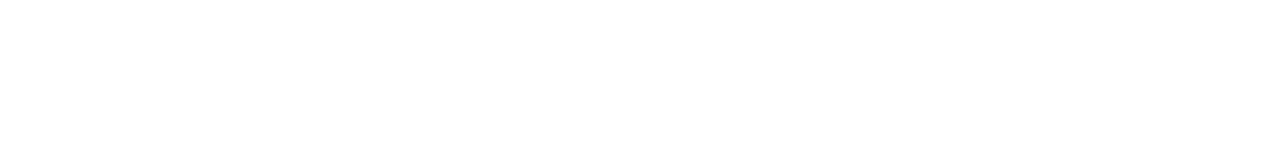
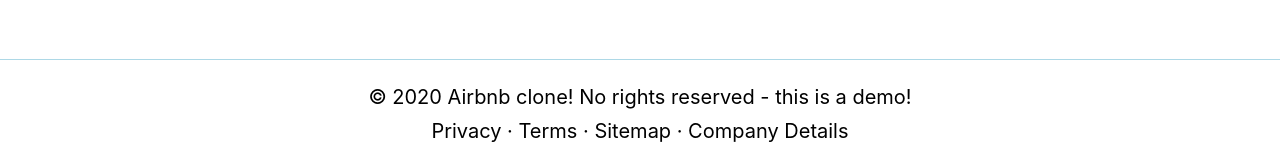
Before and after one commit to Moh-Lahham-HH/Airbnb_clone_React, a React (Create React App) app: page / in a window 1280 px wide. Shown: the part 1678-1843 px from the top of the page. Before the commit the page ends 1737 px from the top, so only its background shows below. Built offline with nearby package versions, Linux system fonts and the light colour scheme.

Commit message:
add the footer

```diff
--- a/src/App.js
+++ b/src/App.js
@@ -2,6 +2,7 @@
 import './App.css';
 import Home from './home';
 import Header from './header';
+import Footer from "./footer";
 
 function App() {
   return (
@@ -9,6 +10,7 @@
 
    <Header/>
     <Home/>
+    <Footer/>
 
 
     </div>
--- /dev/null
+++ b/src/footer.css
@@ -0,0 +1,11 @@
+.footer {
+    border-top: 1px solid lightblue;
+    padding:20px;
+    bottom: 0;
+    text-align:center;
+}
+
+.footer > p {
+    padding: 5px;
+    font-size: 20px;
+}
--- /dev/null
+++ b/src/footer.js
@@ -0,0 +1,14 @@
+
+import React from 'react';
+import './footer.css'
+
+function Footer() {
+    return (
+        <div className='footer'>
+            <p>© 2020 Airbnb clone! No rights reserved - this is a demo!</p>
+            <p>Privacy · Terms · Sitemap · Company Details</p>
+        </div>
+    )
+}
+
+export default Footer
```
Also changed, not shown: 1 other file (tests, documents, lock files or other folders).
